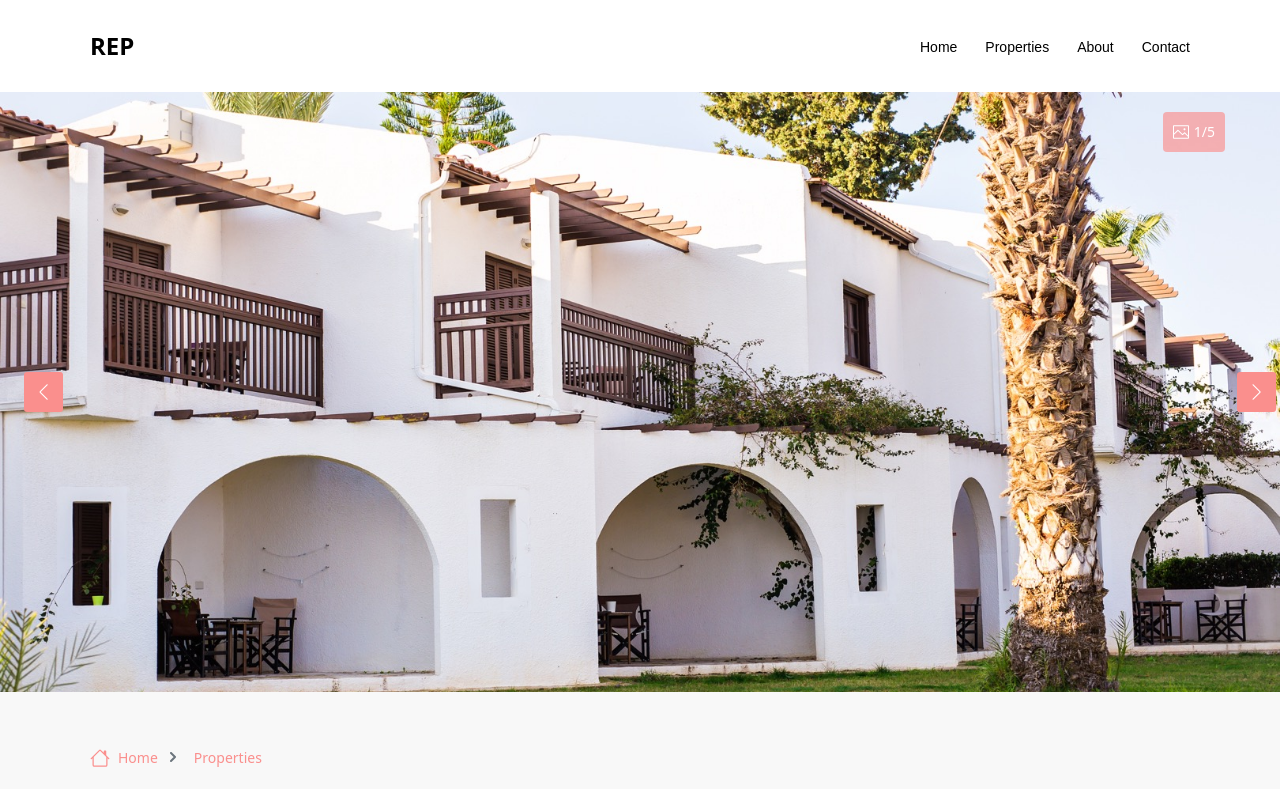
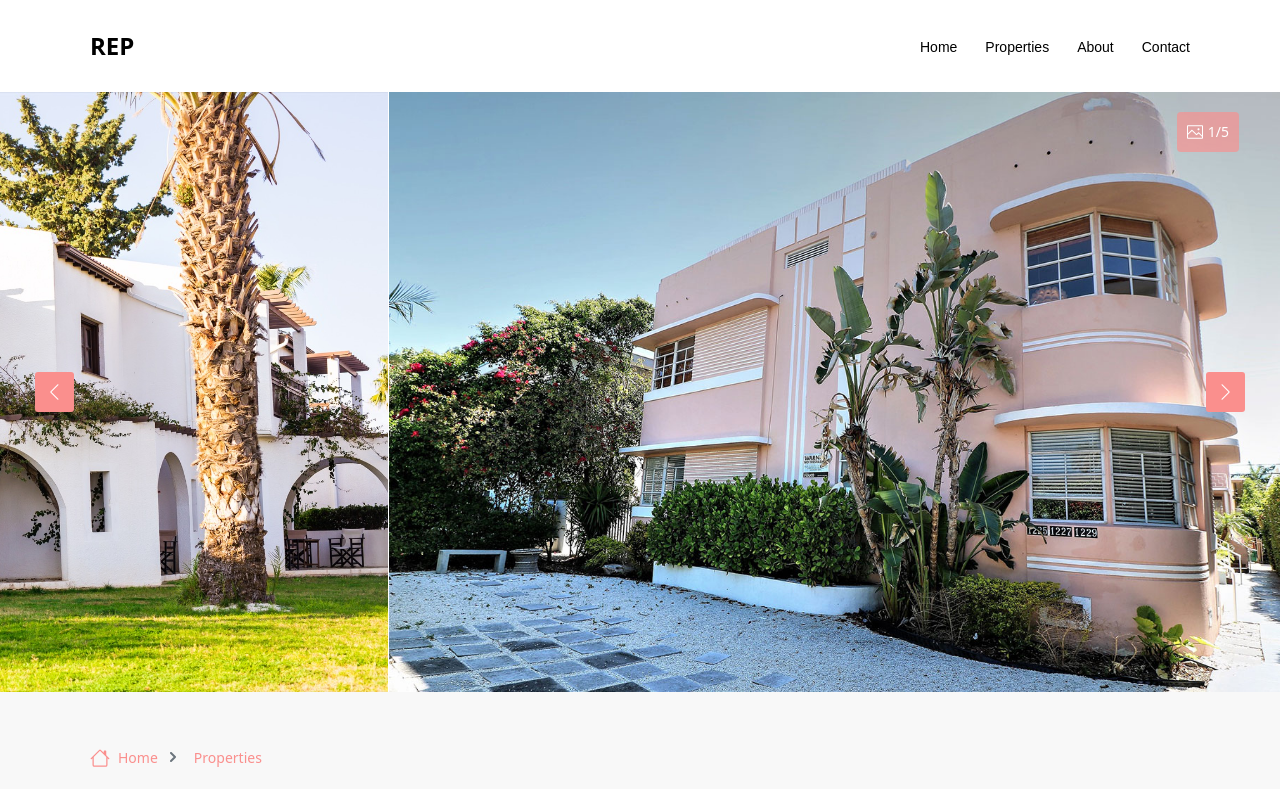
Before and after one commit to Taimur-DevOps/REP, a Next.js app: page /properties/12 in a window 1280 px wide. Shown: the top 789 px of the page. Built offline with nearby package versions, Linux system fonts and the light colour scheme.

Commit message:
property detail slider updates

```diff
--- a/src/app/components/Banner.js
+++ b/src/app/components/Banner.js
@@ -52,7 +52,7 @@ const Banner = () => {
           clickable: true,
         }}
         modules={[Navigation]}
-        className="mySwiper mainBanner"
+        className="mySwiper"
       >
         {banner.map((item, index) => {
           const { img } = item;
--- a/src/app/components/Gallery.js
+++ b/src/app/components/Gallery.js
@@ -34,13 +34,18 @@ const Gallery = () => {
       spaceBetween: 20,
     },
     1024: {
-      slidesPerView: 1,
-      spaceBetween: 20,
+      slidesPerView: 3,
+      slidesPerGroup: 1,
+      centeredSlides: false,
+      loop: true,
+      slideToClickedSlide: true,
+      spaceBetween: 1,
     },
   };
   return (
     <>
-      <div className="">
+      <main className="overflow-x-hidden">
+        <div className="lg:ml-[-40%] lg:mr-[-40%]">
           <Swiper
             slidesPerView={1}
             spaceBetween={16}
@@ -50,29 +55,32 @@ const Gallery = () => {
               clickable: true,
             }}
             modules={[Navigation]}
-          className="mySwiper mainBanner"
+            className="mySwiper mainBanner relative"
           >
             {gallery.map((item, index) => {
               const { img } = item;
               return (
+                <>
                   // eslint-disable-next-line react/jsx-key
-              <SwiperSlide key={index}>
-                <div className="lg:h-[600px] h-[380px] flex justify-center items-center relative ">
+                  <SwiperSlide key={index} className="picture">
+                    <div className="lg:h-[600px] h-[380px] flex justify-center items-center">
                       <Image
                         alt="hero section slider"
                         src={img}
-                    className="w-full lg:h-auto object-cover h-[600px]"
+                        className="w-full object-cover lg:h-[600px]  h-full"
                       />
+                    </div>
+                  </SwiperSlide>
+                </>
+              );
+            })}
             <div className="gallery">
               <SlPicture className="w-4 h-4" />{" "}
               <span className="text-sm font-light">1/5</span>
             </div>
-                </div>
-              </SwiperSlide>
-            );
-          })}
           </Swiper>
         </div>
+      </main>
     </>
   );
 };
--- a/src/app/globals.css
+++ b/src/app/globals.css
@@ -54,11 +54,11 @@
 .swiper-button-prev {
   left: 30px !important;
 }
+.swiper-button-next {
+  right: 30px !important;
+}
 .swiper-button-next.swiper-button-disabled {
   opacity: 1 !important;
-}
-.swiper-button-next {
-  right: 10px !important;
 }
 
 .footerIcons:hover {
@@ -155,9 +155,10 @@ button {
   color: white;
   border-radius: 4px;
   bottom: 90%;
-  right: 55px;
+  right: 24%;
   padding: 10px;
   background: #fa8f8da8;
+  z-index: 2;
 }
 .subImgsNavigation .swiper-pagination-bullet {
   width: 10px !important;
@@ -166,10 +167,23 @@ button {
 .subImgsNavigation .swiper-pagination-bullet-active {
   background: #fa8f8d !important;
 }
+.picture {
+  width: 900px !important;
+}
+.mainBanner .swiper-button-prev {
+  left: 24% !important;
+}
+.mainBanner .swiper-button-next {
+  right: 24% !important;
+}
 /*  */
 /*  */
 /* tablet responsive */
 @media only screen and (max-width: 1024px) {
+  .mySwiper .swiper-button-next:after,
+  .swiper-button-prev:after {
+    display: none;
+  }
   .propertyFeatured .swiper-button-prev:after,
   .swiper-button-next:after {
     display: block;
@@ -206,6 +220,13 @@ button {
     padding: 6px;
     color: white;
     border-radius: 4px;
+  }
+  .picture {
+    width: 100% !important;
+  }
+  .mainBanner .swiper-button-next:after,
+  .swiper-button-prev:after {
+    display: none;
   }
 }
 /*  */
```
Lines whose indentation alone changed are shown as unchanged.
